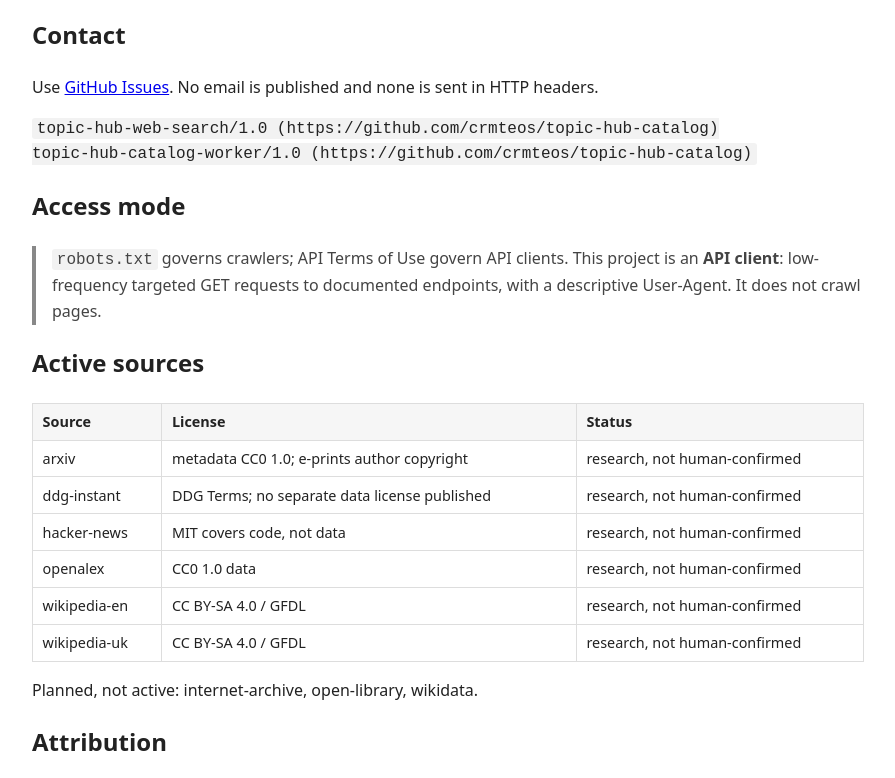
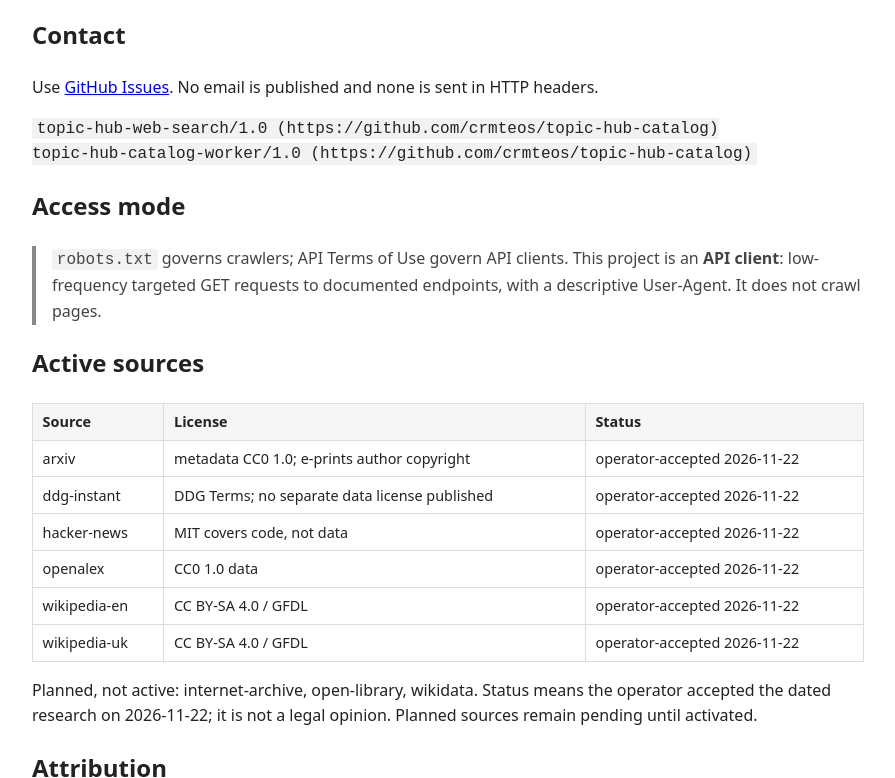
Before and after one commit to crmteos/topic-hub-catalog, a plain HTML site: page site/index.html in a window 1280 px wide. Shown: the part 152-930 px from the top of the page, without its empty margins (192-1087 px from the left). Drawn offline with Linux system fonts and the light colour scheme.

Commit message:
Docs: align public site and README with 2026-11-22 sign-off

```diff
--- a/site/index.html
+++ b/site/index.html
@@ -30,15 +30,15 @@ topic-hub-catalog-worker/1.0 (https://github.com/crmteos/topic-hub-catalog)</cod
   <table>
     <thead><tr><th>Source</th><th>License</th><th>Status</th></tr></thead>
     <tbody>
-      <tr><td>arxiv</td><td>metadata CC0 1.0; e-prints author copyright</td><td>research, not human-confirmed</td></tr>
-      <tr><td>ddg-instant</td><td>DDG Terms; no separate data license published</td><td>research, not human-confirmed</td></tr>
-      <tr><td>hacker-news</td><td>MIT covers code, not data</td><td>research, not human-confirmed</td></tr>
-      <tr><td>openalex</td><td>CC0 1.0 data</td><td>research, not human-confirmed</td></tr>
-      <tr><td>wikipedia-en</td><td>CC BY-SA 4.0 / GFDL</td><td>research, not human-confirmed</td></tr>
-      <tr><td>wikipedia-uk</td><td>CC BY-SA 4.0 / GFDL</td><td>research, not human-confirmed</td></tr>
+      <tr><td>arxiv</td><td>metadata CC0 1.0; e-prints author copyright</td><td>operator-accepted 2026-11-22</td></tr>
+      <tr><td>ddg-instant</td><td>DDG Terms; no separate data license published</td><td>operator-accepted 2026-11-22</td></tr>
+      <tr><td>hacker-news</td><td>MIT covers code, not data</td><td>operator-accepted 2026-11-22</td></tr>
+      <tr><td>openalex</td><td>CC0 1.0 data</td><td>operator-accepted 2026-11-22</td></tr>
+      <tr><td>wikipedia-en</td><td>CC BY-SA 4.0 / GFDL</td><td>operator-accepted 2026-11-22</td></tr>
+      <tr><td>wikipedia-uk</td><td>CC BY-SA 4.0 / GFDL</td><td>operator-accepted 2026-11-22</td></tr>
     </tbody>
   </table>
-  <p>Planned, not active: internet-archive, open-library, wikidata.</p>
+  <p>Planned, not active: internet-archive, open-library, wikidata. Status means the operator accepted the dated research on 2026-11-22; it is not a legal opinion. Planned sources remain pending until activated.</p>
 
   <h2>Attribution</h2>
   <ul>
@@ -48,6 +48,6 @@ topic-hub-catalog-worker/1.0 (https://github.com/crmteos/topic-hub-catalog)</cod
   </ul>
 
   <h2>Repository</h2>
-  <p><a href="https://github.com/crmteos/topic-hub-catalog">Source code, records and instructions</a> · research date 2026-11-22 · legal review pending human confirmation.</p>
+  <p><a href="https://github.com/crmteos/topic-hub-catalog">Source code, records and instructions</a> · research date 2026-11-22 · legal review accepted by the operator 2026-11-22 (not a legal opinion).</p>
 </body>
 </html>
```
Also changed, not shown: 1 other file.
